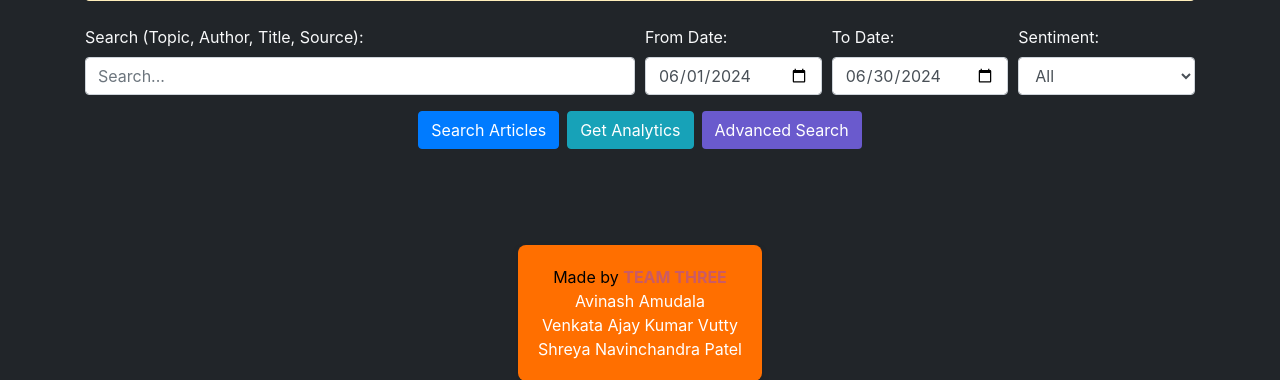
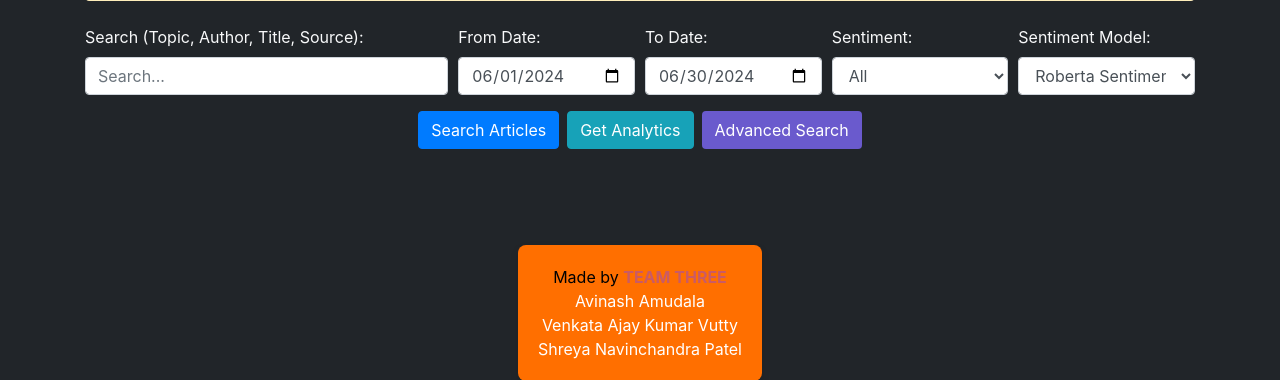
Before and after one commit to Avinash-Amudala/InsightNews-ISTE612, a Flask app: template src/templates/index.html in a window 1280 px wide. Shown: the part 259-639 px from the top of the page. Run offline with Flask 3, Linux system fonts and the light colour scheme; the template is opened without the code that fills it, so the values that code supplies are empty; parts of the project's set-up code (start-up, migrations or seed data) failed here and were passed over; some libraries are stand-ins or nearby versions.

Commit message:
add model selection

```diff
--- a/src/templates/index.html
+++ b/src/templates/index.html
@@ -271,7 +271,7 @@
         </div>
         <form method="POST" action="{{ url_for('index') }}" class="my-4">
             <div class="form-row">
-                <div class="form-group col-md-6">
+                <div class="form-group col-md-4">
                     <label for="query">Search (Topic, Author, Title, Source):</label>
                     <input type="text" class="form-control" id="query" name="query" placeholder="Search..."
                         value="{{ query }}" />
@@ -293,6 +293,15 @@
                         <option value="positive" {% if sentiment=='positive' %}selected{% endif %}>Positive</option>
                         <option value="neutral" {% if sentiment=='neutral' %}selected{% endif %}>Neutral</option>
                         <option value="negative" {% if sentiment=='negative' %}selected{% endif %}>Negative</option>
+                    </select>
+                </div>
+                <div class="form-group col-md-2">
+                    <label for="sentiment_model">Sentiment Model:</label>
+                    <select class="form-control" id="sentiment_model" name="sentiment_model">
+                        <option value="roberta_sentiment" {% if sentiment_model=='roberta_sentiment' %}selected{% endif
+                            %}>Roberta Sentiment</option>
+                        <option value="distilbert_sentiment" {% if sentiment_model=='distilbert_sentiment' %}selected{%
+                            endif %}>DistilBERT Sentiment</option>
                     </select>
                 </div>
             </div>
@@ -811,7 +820,9 @@
             document.getElementById("to_date").value =
                 document.getElementById("to_date").value || "2024-06-30";
             //sentiment
+            const sentimentSelect = document.getElementById("sentiment");
             const sentimentSelectAdv = document.getElementById("sentiment-adv");
+            const sentimentModelSelect = document.getElementById("sentiment_model");
             const sentimentModelSelectAdv = document.getElementById("sentiment_model-adv");
 
             const robertaOptions = [
@@ -827,6 +838,19 @@
                 { value: "negative", text: "Negative" },
             ];
 
+            function updateSentimentOptions() {
+                const selectedModel = sentimentModelSelect.value;
+                sentimentSelect.innerHTML = "";
+
+                let options = selectedModel === "distilbert_sentiment" ? distilbertOptions : robertaOptions;
+                options.forEach(option => {
+                    let opt = document.createElement("option");
+                    opt.value = option.value;
+                    opt.textContent = option.text;
+                    sentimentSelect.appendChild(opt);
+                });
+            }
+
             function updateSentimentOptionsAdv() {
                 const selectedModel = sentimentModelSelectAdv.value;
                 sentimentSelectAdv.innerHTML = "";
@@ -840,7 +864,9 @@
                 });
             }
 
+            sentimentModelSelect.addEventListener("change", updateSentimentOptions);
             sentimentModelSelectAdv.addEventListener("change", updateSentimentOptionsAdv);
+            updateSentimentOptions();
             updateSentimentOptionsAdv();
         });
         // Form submission event handler
```
